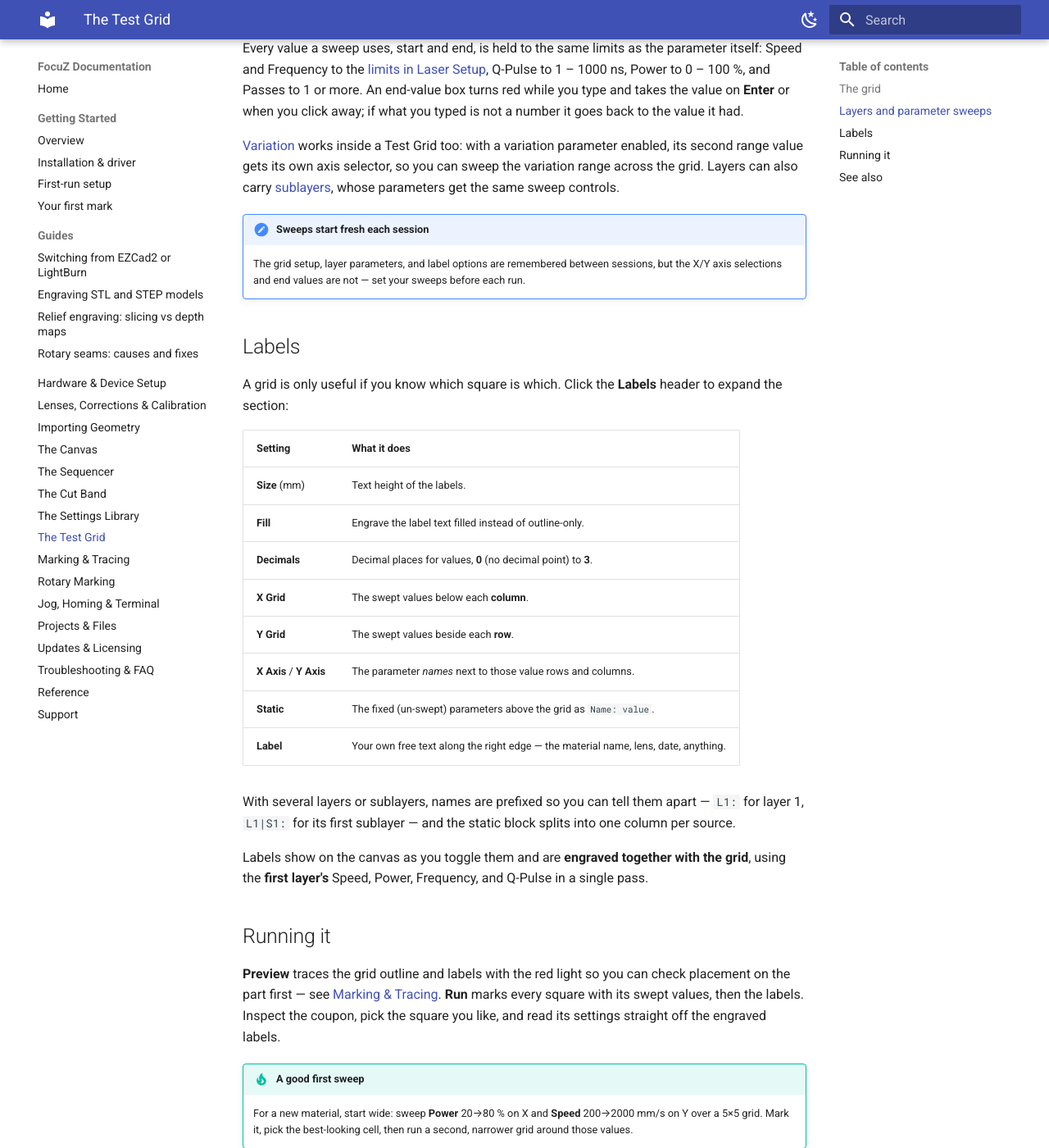
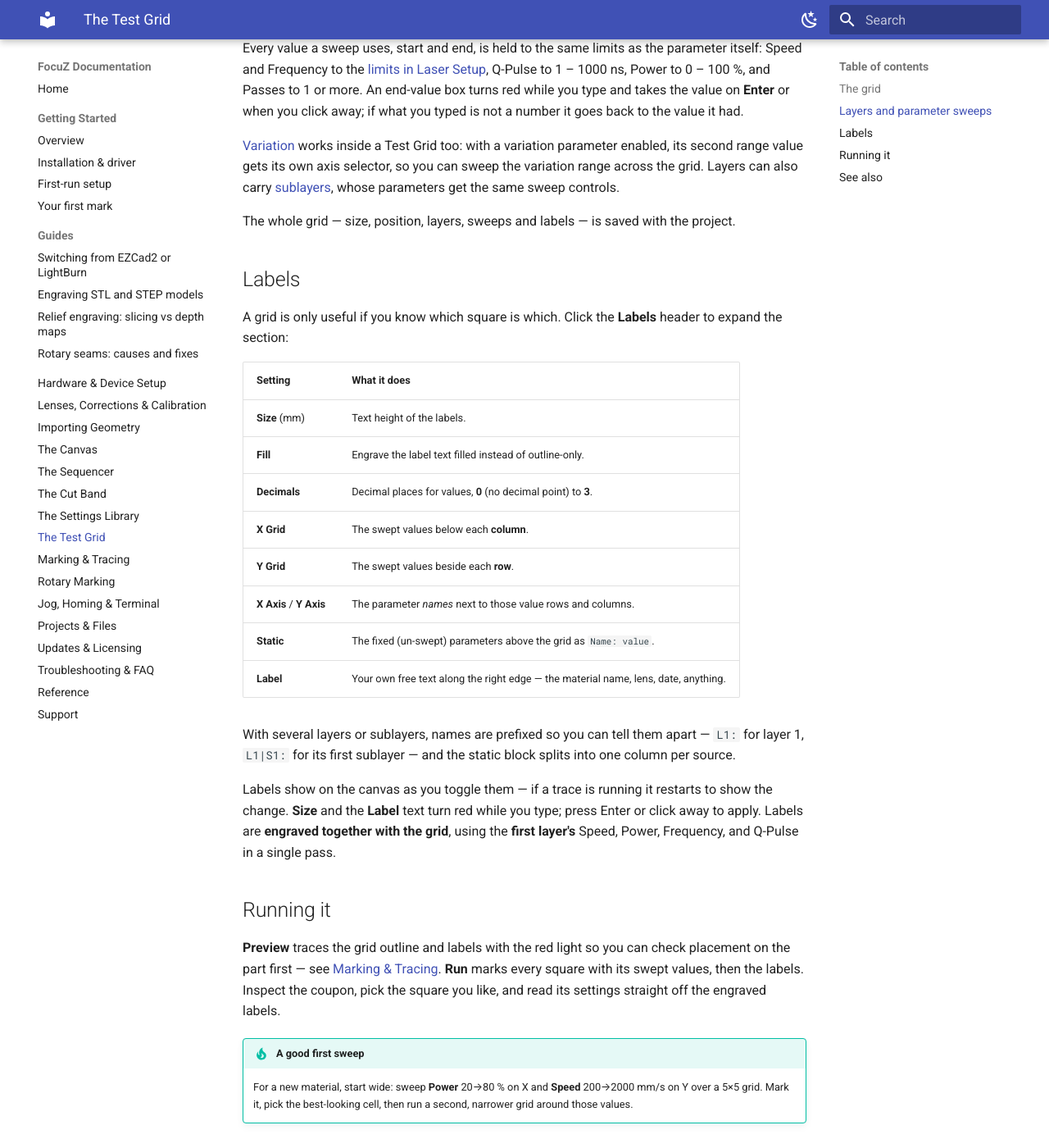
Before and after one commit to Lokahi-Shop/focuz-docs, an MkDocs documentation site: the page built from docs/test-grid.md, in a window 1280 px wide and 1400 px high, scrolled down 1221 px. Shown: the whole window at 82% size. Built offline with MkDocs 1.6.1 and Material for MkDocs 9.7.7, drawn with Linux system fonts in a browser that asks for light colours.

Commit message:
Test Grid: labels refresh a running trace; Enter applies size/text; sweeps are saved
Co-Authored-By: Claude Opus 5.5 <noreply@anthropic.com>

```diff
--- a/docs/test-grid.md
+++ b/docs/test-grid.md
@@ -50,9 +50,7 @@ to 0 – 100 %, and Passes to 1 or more. An end-value box turns red while you ty
 its second range value gets its own axis selector, so you can sweep the variation range across the grid.
 Layers can also carry [sublayers](sequencer.md#sublayers), whose parameters get the same sweep controls.
 
-!!! note "Sweeps start fresh each session"
-    The grid setup, layer parameters, and label options are remembered between sessions, but the X/Y
-    axis selections and end values are not — set your sweeps before each run.
+The whole grid — size, position, layers, sweeps and labels — is saved with the project.
 
 ## Labels
 
@@ -73,8 +71,9 @@ section:
 With several layers or sublayers, names are prefixed so you can tell them apart — `L1:` for layer 1,
 `L1|S1:` for its first sublayer — and the static block splits into one column per source.
 
-Labels show on the canvas as you toggle them and are **engraved together with the grid**, using the
-**first layer's** Speed, Power, Frequency, and Q-Pulse in a single pass.
+Labels show on the canvas as you toggle them — if a trace is running it restarts to show the change. **Size** and
+the **Label** text turn red while you type; press Enter or click away to apply. Labels are **engraved together with
+the grid**, using the **first layer's** Speed, Power, Frequency, and Q-Pulse in a single pass.
 
 ## Running it
 
```
